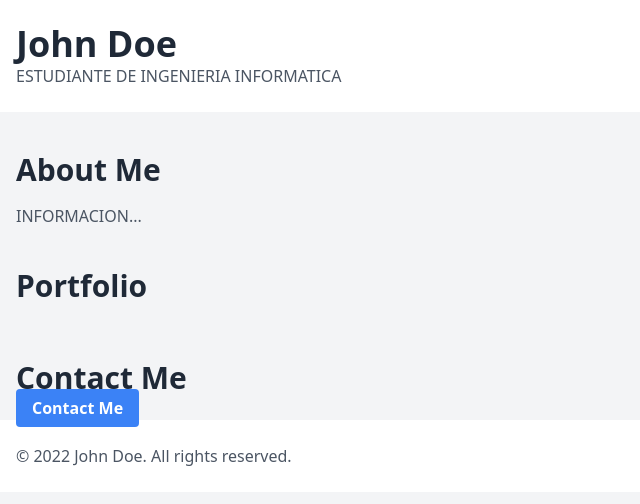
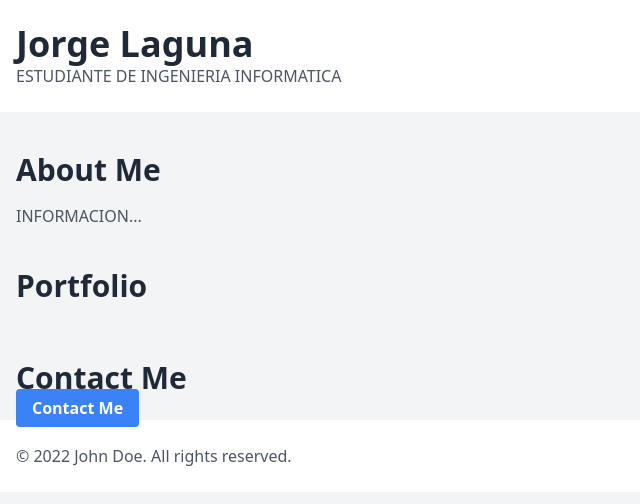
Before and after one commit to jorgelaguna11/proyecto1.github.io, a plain HTML site: page index.html in a window 1280 px wide. Shown: the whole page, without its empty margins (0-640 px from the left). Drawn offline with nearby package versions, Linux system fonts and the light colour scheme.

Commit message:
Update index.html
Signed-off-by: jorgelaguna11 <161534622+jorgelaguna11@users.noreply.github.com>

```diff
--- a/index.html
+++ b/index.html
@@ -9,7 +9,7 @@
 <body class="bg-gray-100">
     <header class="bg-white py-6">
         <div class="container mx-auto px-4">
-            <h1 class="text-4xl font-bold text-gray-800">John Doe</h1>
+            <h1 class="text-4xl font-bold text-gray-800">Jorge Laguna</h1>
             <p class="text-gray-600">ESTUDIANTE DE INGENIERIA INFORMATICA</p>
         </div>
     </header>
```
